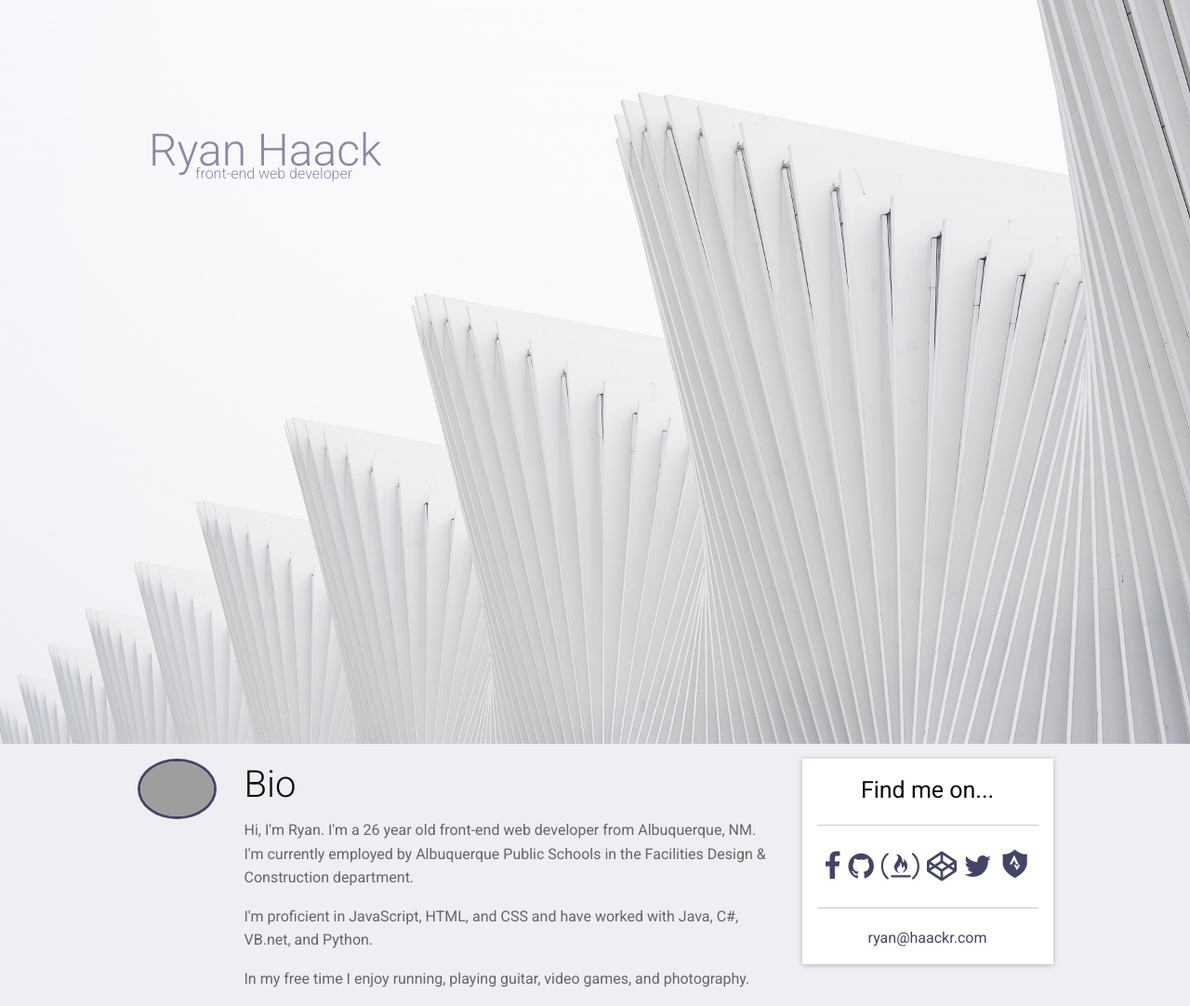
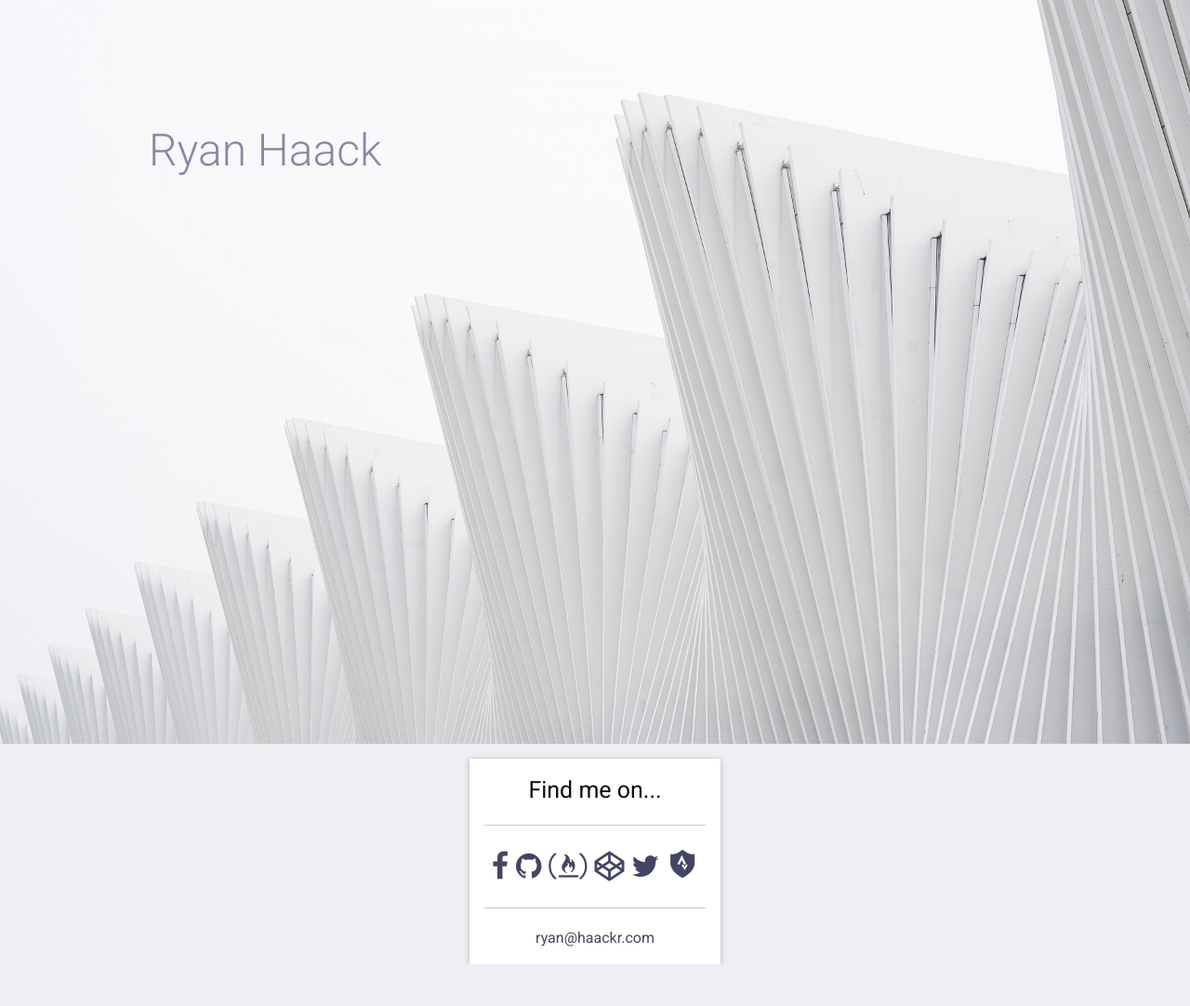
Before and after one commit to haackr/haackr.github.io, a website: page index.html in a window 1280 px wide. Shown: the whole page at 93% size. After the commit the page ends 1037 px from the top, so only its background shows below. Drawn offline with Linux system fonts and the light colour scheme; grey boxes are pictures that could not be loaded; files whose address does not match are found by name.

Commit message:
Remove bio data for now

```diff
--- a/index.html
+++ b/index.html
@@ -14,21 +14,10 @@
   <div class="header">
   <div class="header-content">
     <h1>Ryan Haack</h1>
-    <p>front-end web developer</p>
+
   </div>
 </div>
 <div class="row align-center">
-  <div class="columns medium-1 small-12 shrink">
-    <img src="https://scontent.fsnc1-1.fna.fbcdn.net/v/t1.0-9/18692_10152828799138354_8893633474984970847_n.jpg?oh=8abc8f455a5bbc202c8e6b1669dd3869&oe=598DFB57" alt="Me on a run" class="profile-pic"/>
-  </div>
-  <div class="columns large-6 medium-9 small-12">
-    <div class="bio">
-      <h2>Bio</h2>
-      <p>Hi, I'm Ryan. I'm a 26 year old front-end web developer from Albuquerque, NM. I'm currently employed by Albuquerque Public Schools in the Facilities Design &amp Construction department. </p>
-      <p>I'm proficient in JavaScript, HTML, and CSS and have worked with Java, C#, VB.net, and Python.</p>
-      <p>In my free time I enjoy running, playing guitar, video games, and photography.</p>
-    </div>
-  </div>
   <div class="columns large-3 medium-12">
     <div class="contact-info ">
       <h4>Find me on...</h4>
```
